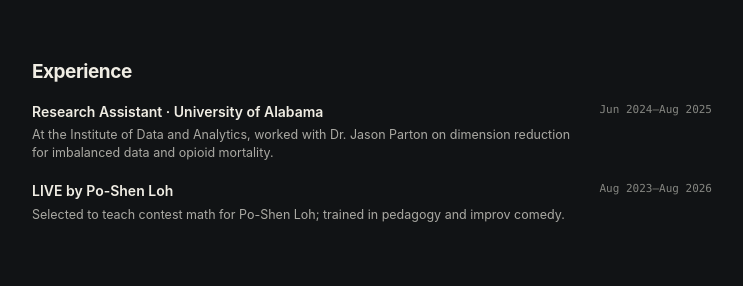
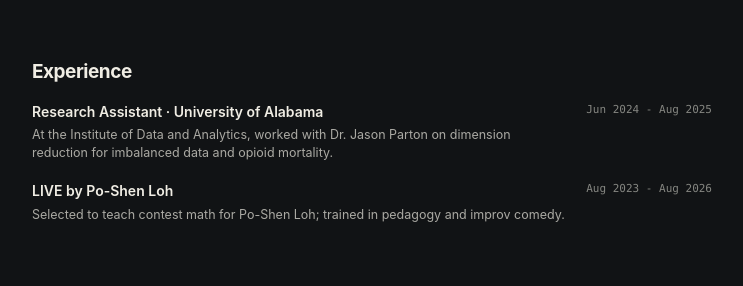
Before and after one commit to threepoint1four/threepoint1four.github.io, a Jekyll site: the page built from index.html, in a window 1280 px wide. Shown: the part 341-627 px from the top of the page, without its empty margins (268-1011 px from the left). Built offline with Jekyll 4.4.1, drawn with Linux system fonts in a browser that asks for light colours.

Commit message:
Space experience date ranges

```diff
--- a/index.html
+++ b/index.html
@@ -31,11 +31,11 @@
     <div class="home-list">
       <div class="home-entry">
         <span><strong>Research Assistant · University of Alabama</strong><small>At the Institute of Data and Analytics, worked with Dr. Jason Parton on dimension reduction for imbalanced data and opioid mortality.</small></span>
-        <span class="home-date"><time datetime="2024-06">Jun 2024</time>–<time datetime="2025-08">Aug 2025</time></span>
+        <span class="home-date"><time datetime="2024-06">Jun 2024</time> - <time datetime="2025-08">Aug 2025</time></span>
       </div>
       <div class="home-entry">
         <span><strong>LIVE by Po-Shen Loh</strong><small>Selected to teach contest math for Po-Shen Loh; trained in pedagogy and improv comedy.</small></span>
-        <span class="home-date"><time datetime="2023-08">Aug 2023</time>–<time datetime="2026-08">Aug 2026</time></span>
+        <span class="home-date"><time datetime="2023-08">Aug 2023</time> - <time datetime="2026-08">Aug 2026</time></span>
       </div>
     </div>
   </section>
```
